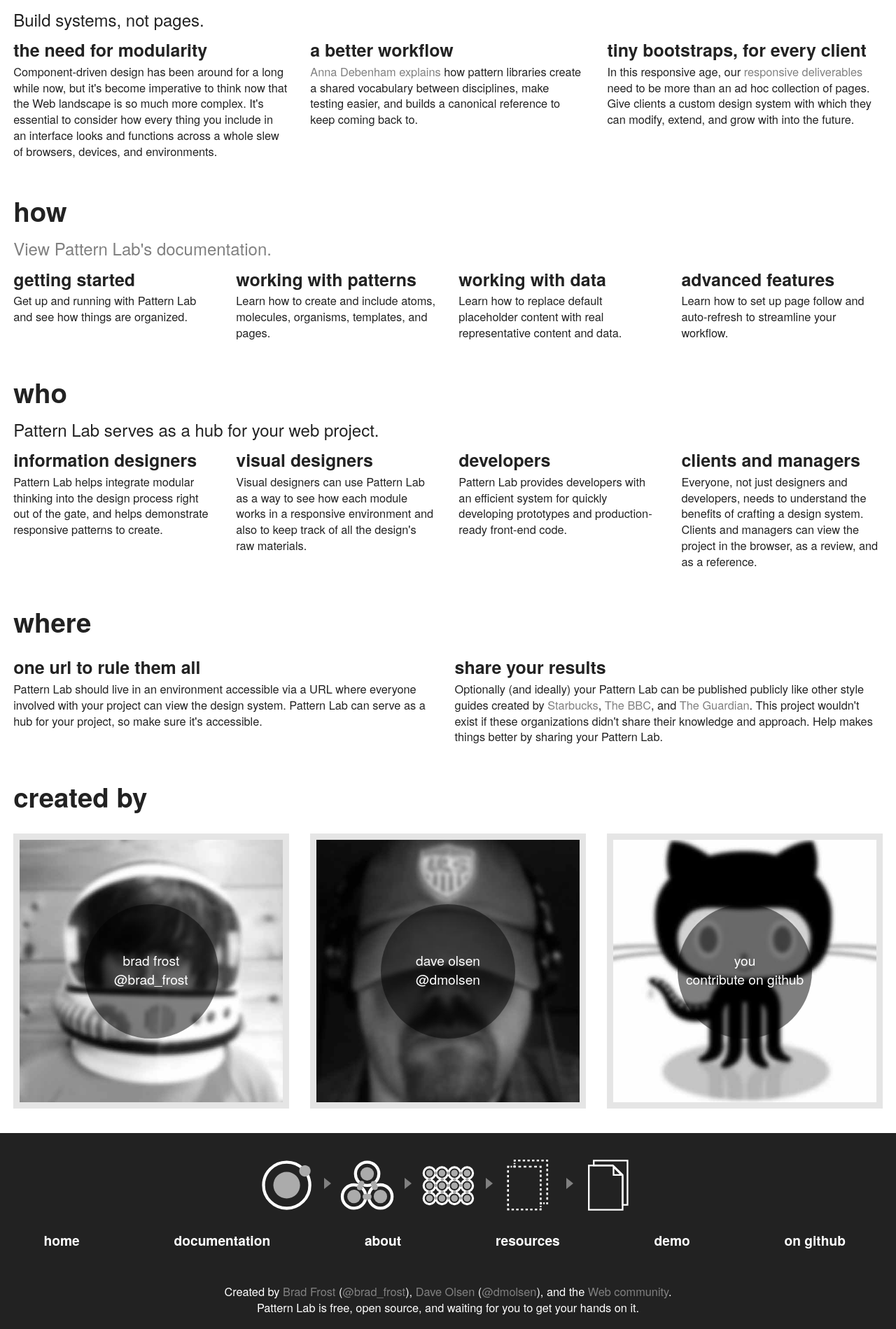
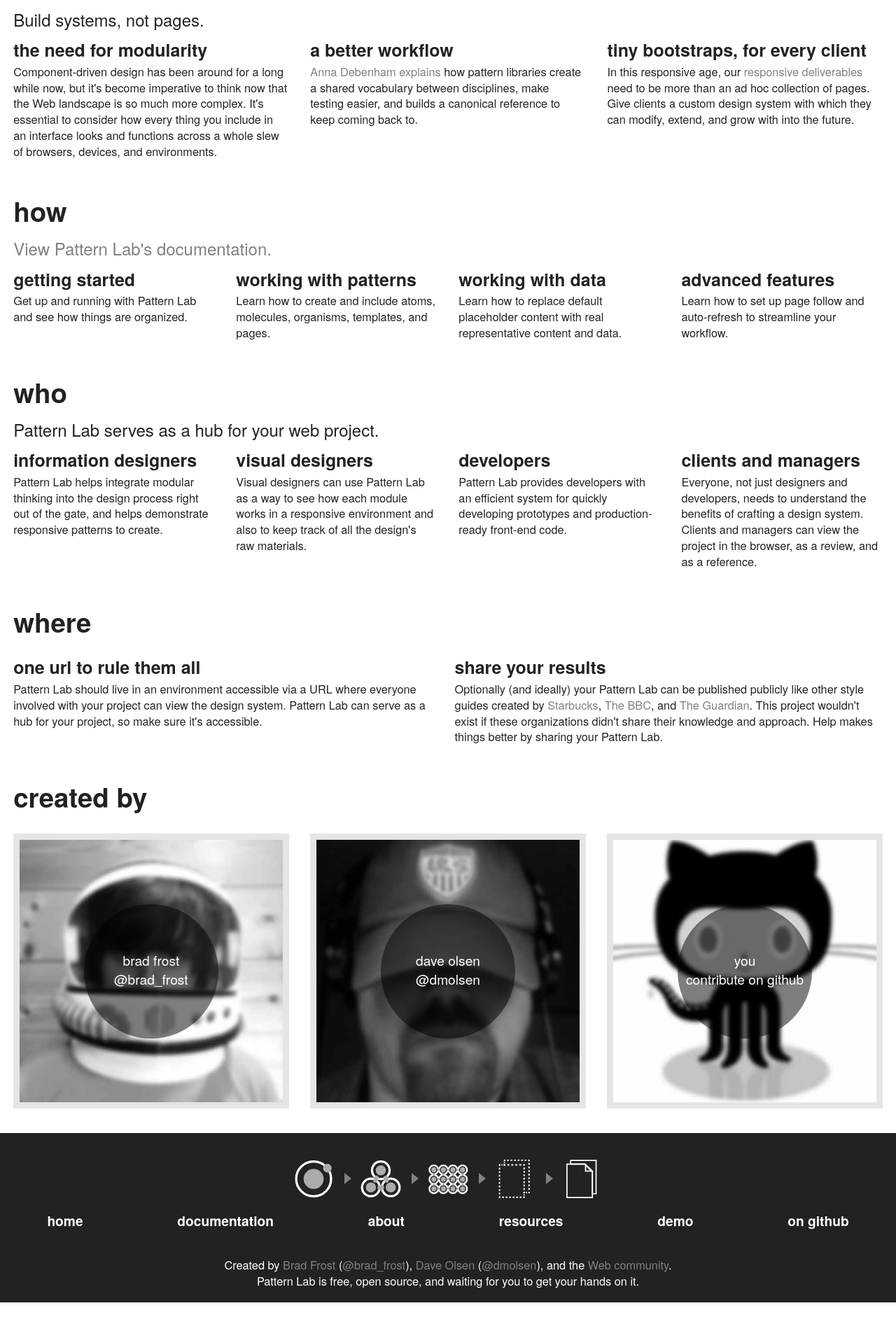
Before and after one commit to pattern-lab/website, a Jekyll site: the page patternlabsite/index.html, which Jekyll copies as it is, in a window 1280 px wide. Shown: the part 1618-3517 px from the top of the page at 70% size. Built offline with Jekyll 4.4.1, drawn with Linux system fonts in a browser that asks for light colours; some web fonts are replaced; Markdown is read by kramdown in place of the engine named in the settings; comment, search, counter and statistics services are not loaded; after the commit the page ends 3479 px from its top, so only the background shows below that.

Commit message:
Changed footer nav for responsive design and font size on documentation page

```diff
--- a/patternlabsite/css/style.scss
+++ b/patternlabsite/css/style.scss
@@ -652,34 +652,31 @@
 	  width: 100%;
 	  flex: 1 0 auto;
 
-		  @media all and (min-width: 300px) and (max-width: $bp-header) {
+		  @media all and (min-width: 300px) and (max-width: 650px) {
 			  width: 50%;
 		  }
 
-		  @media all and (min-width: $bp-header) {
+		  @media all and (min-width: 650px) {
 		  	width: auto;
-		  	margin-right: 0.5em;
 		  }
 
 	  }
 
 	a {
 		display: block;
- 		padding: 0.5em 1em;
  		font-weight: bold;
  	 	color: $white;
  	 	background: $gray-dark;
+ 	 	text-align: center;
  	 	text-transform: lowercase;
+ 	 	transition: background 0.1s ease;
+ 	 	border-radius: 10px;
 
  	 	&:hover, &:focus {
  	 		background: $gray !important;
- 	 		border-radius: 10px;
  	 	}
 	}
 
-	@media all and (min-width: 50em) {
-		text-align: center;
-	}
 }
 
 .credits {
@@ -717,7 +714,7 @@
 }
 
 .list {
-	margin-bottom: 2em;
+	margin-bottom: 1em;
 
 	li {
 		margin-bottom: 0.5em;
@@ -802,14 +799,13 @@
 }
 
 .docs-nav {
-
 	li {
 		margin-bottom: 0.5em;
 		line-height: 1.2;
 	}
 
 	ul {
-		margin-bottom: 2em;
+		margin-bottom: 1em;
 	}
 }
 
@@ -843,7 +839,13 @@
 	}
 }
 
+.docs-index {
 
+	.docs-nav-list {
+		font-size: 100%;
+
+	}
+}
 
 
 /************Buttons**************/
@@ -938,7 +940,7 @@
 	}
 
 	&.small {
-		max-width: 30em;
+		max-width: 25em;
 		margin: 0 auto;
 
 		img {
```
